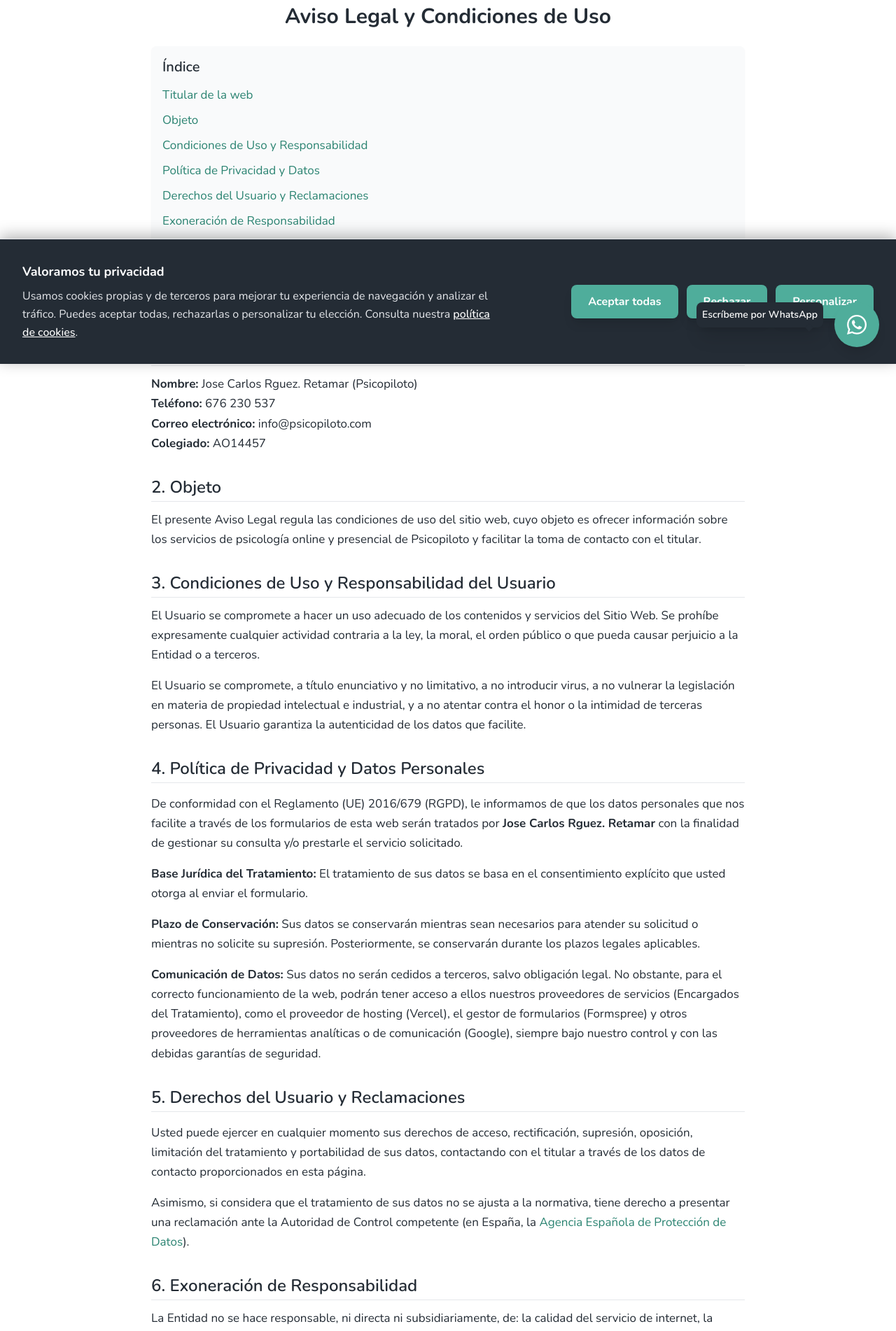
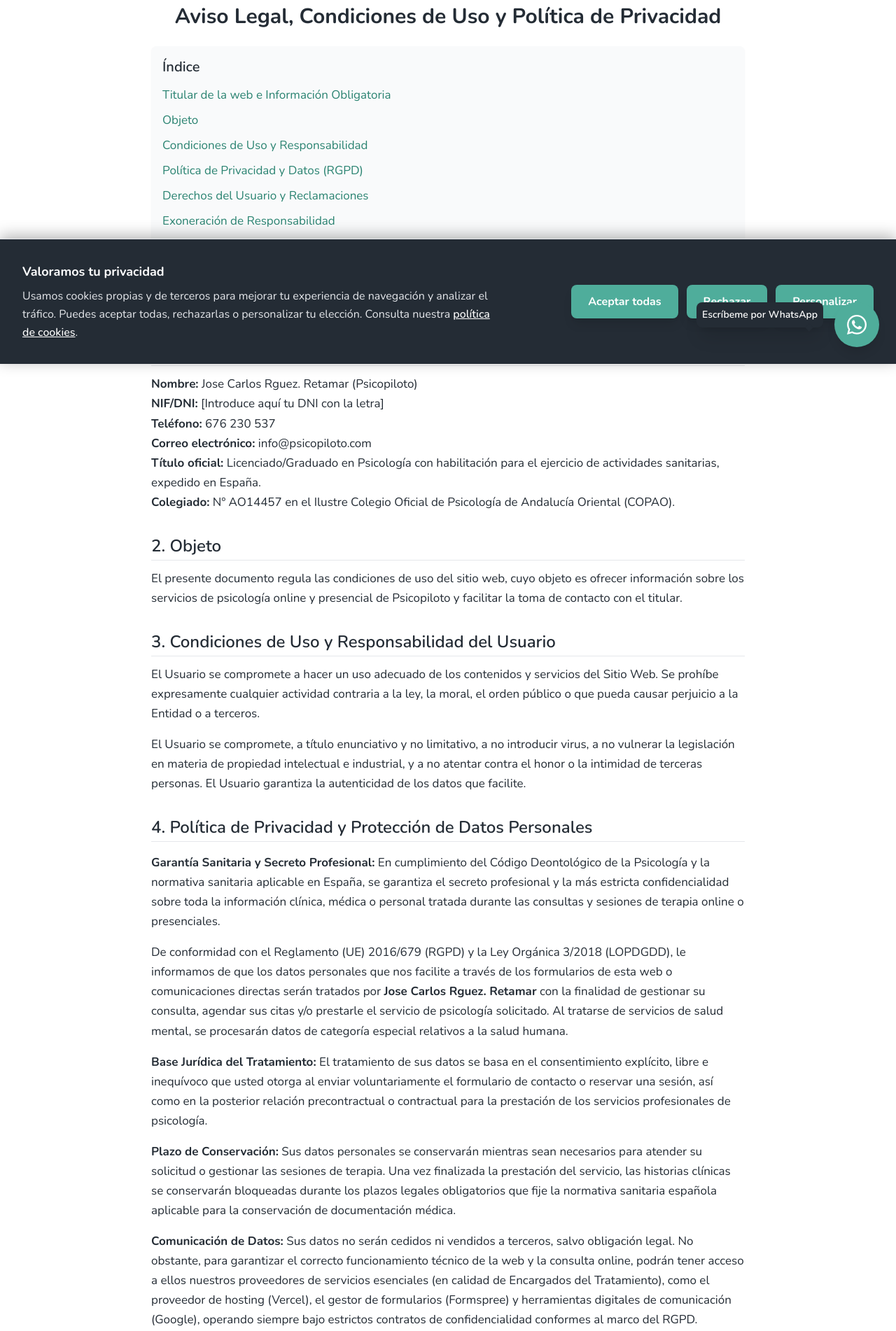
Before and after one commit to psicopiloto/psicopilotopage1, a Next.js app: page /aviso-legal in a window 1280 px wide. Shown: the part 280-2182 px from the top of the page at 70% size. Built offline with nearby package versions, Linux system fonts and the light colour scheme.

Commit message:
Update aviso-legal.js

```diff
--- a/pages/aviso-legal.js
+++ b/pages/aviso-legal.js
@@ -7,11 +7,10 @@ import Image from "next/image";
 
 export default function AvisoLegal() {
   const secciones = [
-    { id: "titular", label: "Titular de la web" },
+    { id: "titular", label: "Titular de la web e Información Obligatoria" },
     { id: "objeto", label: "Objeto" },
-    // ✨ CAMBIO: Nuevas secciones añadidas al índice
     { id: "condiciones", label: "Condiciones de Uso y Responsabilidad" },
-    { id: "proteccion-datos", label: "Política de Privacidad y Datos" },
+    { id: "proteccion-datos", label: "Política de Privacidad y Datos (RGPD)" },
     { id: "derechos", label: "Derechos del Usuario y Reclamaciones" },
     { id: "exoneracion", label: "Exoneración de Responsabilidad" },
     { id: "propiedad", label: "Propiedad Intelectual" },
@@ -22,8 +21,8 @@ export default function AvisoLegal() {
   return (
     <div className="min-h-screen flex flex-col">
       <NextSeo
-        title="Aviso Legal y Política de Privacidad | Psicopiloto"
-        description="Aviso Legal y Política de Privacidad de Psicopiloto. Información sobre las condiciones de uso, derechos de usuario y protección de datos."
+        title="Aviso Legal, Condiciones de Uso y Política de Privacidad | Psicopiloto"
+        description="Aviso Legal, Condiciones de Uso y Política de Privacidad de Psicopiloto. Información sobre protección de datos sanitarios, derechos y términos de uso."
         canonical="https://psicopiloto.com/aviso-legal"
         additionalMetaTags={[
           { name: "author", content: "Jose Carlos Rguez. Retamar" },
@@ -43,7 +42,7 @@ export default function AvisoLegal() {
             />
           </div>
 
-          <h1 className="text-3xl font-bold mb-6 text-center">Aviso Legal y Condiciones de Uso</h1>
+          <h1 className="text-3xl font-bold mb-6 text-center">Aviso Legal, Condiciones de Uso y Política de Privacidad</h1>
 
           <nav className="mb-8 bg-gray-50 p-4 rounded-lg shadow-sm">
             <h2 className="text-xl font-semibold mb-3">Índice</h2>
@@ -60,12 +59,14 @@ export default function AvisoLegal() {
 
           {/* 1. Titular de la web */}
           <section id="titular" className="mb-8">
-            <h2 className="text-2xl font-semibold mb-3 border-b pb-1">1. Titular de la web</h2>
+            <h2 className="text-2xl font-semibold mb-3 border-b pb-1">1. Titular de la web e Información Obligatoria</h2>
             <p className="space-y-1">
               <strong>Nombre:</strong> Jose Carlos Rguez. Retamar (Psicopiloto) <br />
+              <strong>NIF/DNI:</strong> [Introduce aquí tu DNI con la letra] <br />
               <strong>Teléfono:</strong> 676 230 537 <br />
               <strong>Correo electrónico:</strong> info@psicopiloto.com <br />
-              <strong>Colegiado:</strong> AO14457
+              <strong>Título oficial:</strong> Licenciado/Graduado en Psicología con habilitación para el ejercicio de actividades sanitarias, expedido en España. <br />
+              <strong>Colegiado:</strong> Nº AO14457 en el Ilustre Colegio Oficial de Psicología de Andalucía Oriental (COPAO).
             </p>
           </section>
 
@@ -73,11 +74,11 @@ export default function AvisoLegal() {
           <section id="objeto" className="mb-8">
             <h2 className="text-2xl font-semibold mb-3 border-b pb-1">2. Objeto</h2>
             <p>
-              El presente Aviso Legal regula las condiciones de uso del sitio web, cuyo objeto es ofrecer información sobre los servicios de psicología online y presencial de Psicopiloto y facilitar la toma de contacto con el titular.
+              El presente documento regula las condiciones de uso del sitio web, cuyo objeto es ofrecer información sobre los servicios de psicología online y presencial de Psicopiloto y facilitar la toma de contacto con el titular.
             </p>
           </section>
 
-          {/* 3. Condiciones de Uso y Responsabilidad del Usuario (NUEVA SECCIÓN) */}
+          {/* 3. Condiciones de Uso y Responsabilidad del Usuario */}
           <section id="condiciones" className="mb-8">
             <h2 className="text-2xl font-semibold mb-3 border-b pb-1">3. Condiciones de Uso y Responsabilidad del Usuario</h2>
             <p className="space-y-3">
@@ -90,18 +91,21 @@ export default function AvisoLegal() {
 
           {/* 4. Política de Privacidad y Datos (RGPD) */}
           <section id="proteccion-datos" className="mb-8 space-y-4">
-            <h2 className="text-2xl font-semibold mb-3 border-b pb-1">4. Política de Privacidad y Datos Personales</h2>
+            <h2 className="text-2xl font-semibold mb-3 border-b pb-1">4. Política de Privacidad y Protección de Datos Personales</h2>
             <p>
-              De conformidad con el Reglamento (UE) 2016/679 (RGPD), le informamos de que los datos personales que nos facilite a través de los formularios de esta web serán tratados por <strong>Jose Carlos Rguez. Retamar</strong> con la finalidad de gestionar su consulta y/o prestarle el servicio solicitado.
+              <strong>Garantía Sanitaria y Secreto Profesional:</strong> En cumplimiento del Código Deontológico de la Psicología y la normativa sanitaria aplicable en España, se garantiza el secreto profesional y la más estricta confidencialidad sobre toda la información clínica, médica o personal tratada durante las consultas y sesiones de terapia online o presenciales.
             </p>
             <p>
-              <strong>Base Jurídica del Tratamiento:</strong> El tratamiento de sus datos se basa en el consentimiento explícito que usted otorga al enviar el formulario.
+              De conformidad con el Reglamento (UE) 2016/679 (RGPD) y la Ley Orgánica 3/2018 (LOPDGDD), le informamos de que los datos personales que nos facilite a través de los formularios de esta web o comunicaciones directas serán tratados por <strong>Jose Carlos Rguez. Retamar</strong> con la finalidad de gestionar su consulta, agendar sus citas y/o prestarle el servicio de psicología solicitado. Al tratarse de servicios de salud mental, se procesarán datos de categoría especial relativos a la salud humana.
             </p>
             <p>
-              <strong>Plazo de Conservación:</strong> Sus datos se conservarán mientras sean necesarios para atender su solicitud o mientras no solicite su supresión. Posteriormente, se conservarán durante los plazos legales aplicables.
+              <strong>Base Jurídica del Tratamiento:</strong> El tratamiento de sus datos se basa en el consentimiento explícito, libre e inequívoco que usted otorga al enviar voluntariamente el formulario de contacto o reservar una sesión, así como en la posterior relación precontractual o contractual para la prestación de los servicios profesionales de psicología.
             </p>
             <p>
-              <strong>Comunicación de Datos:</strong> Sus datos no serán cedidos a terceros, salvo obligación legal. No obstante, para el correcto funcionamiento de la web, podrán tener acceso a ellos nuestros proveedores de servicios (Encargados del Tratamiento), como el proveedor de hosting (Vercel), el gestor de formularios (Formspree) y otros proveedores de herramientas analíticas o de comunicación (Google), siempre bajo nuestro control y con las debidas garantías de seguridad.
+              <strong>Plazo de Conservación:</strong> Sus datos personales se conservarán mientras sean necesarios para atender su solicitud o gestionar las sesiones de terapia. Una vez finalizada la prestación del servicio, las historias clínicas se conservarán bloqueadas durante los plazos legales obligatorios que fije la normativa sanitaria española aplicable para la conservación de documentación médica.
+            </p>
+            <p>
+              <strong>Comunicación de Datos:</strong> Sus datos no serán cedidos ni vendidos a terceros, salvo obligación legal. No obstante, para garantizar el correcto funcionamiento técnico de la web y la consulta online, podrán tener acceso a ellos nuestros proveedores de servicios esenciales (en calidad de Encargados del Tratamiento), como el proveedor de hosting (Vercel), el gestor de formularios (Formspree) y herramientas digitales de comunicación (Google), operando siempre bajo estrictos contratos de confidencialidad conformes al marco del RGPD.
             </p>
           </section>
 
@@ -109,14 +113,14 @@ export default function AvisoLegal() {
           <section id="derechos" className="mb-8 space-y-4">
             <h2 className="text-2xl font-semibold mb-3 border-b pb-1">5. Derechos del Usuario y Reclamaciones</h2>
             <p>
-              Usted puede ejercer en cualquier momento sus derechos de acceso, rectificación, supresión, oposición, limitación del tratamiento y portabilidad de sus datos, contactando con el titular a través de los datos de contacto proporcionados en esta página.
+              Usted puede ejercer en cualquier momento sus derechos de acceso, rectificación, supresión (derecho al olvido), oposición, limitación del tratamiento y portabilidad de sus datos personales, contactando con el titular a través de una solicitud por escrito adjuntando copia de su documento de identidad a la dirección de correo electrónico: <a href="mailto:info@psicopiloto.com" className="text-psicopiloto-green-600 hover:underline">info@psicopiloto.com</a>.
             </p>
             <p>
-              Asimismo, si considera que el tratamiento de sus datos no se ajusta a la normativa, tiene derecho a presentar una reclamación ante la Autoridad de Control competente (en España, la <a href="https://www.aepd.es/" target="_blank" rel="noopener noreferrer" className="text-psicopiloto-green-600 hover:underline">Agencia Española de Protección de Datos</a>).
+              Asimismo, si considera que el tratamiento de sus datos personales infringe la normativa de protección de datos, tiene pleno derecho a presentar una reclamación formal ante la Autoridad de Control competente (en España, la <a href="https://www.aepd.es/" target="_blank" rel="noopener noreferrer" className="text-psicopiloto-green-600 hover:underline">Agencia Española de Protección de Datos - AEPD</a>).
             </p>
           </section>
 
-          {/* 6. Exoneración de Responsabilidad (NUEVA SECCIÓN) */}
+          {/* 6. Exoneración de Responsabilidad */}
           <section id="exoneracion" className="mb-8">
             <h2 className="text-2xl font-semibold mb-3 border-b pb-1">6. Exoneración de Responsabilidad</h2>
             <p>
@@ -131,7 +135,7 @@ export default function AvisoLegal() {
           <section id="propiedad" className="mb-8">
             <h2 className="text-2xl font-semibold mb-3 border-b pb-1">7. Propiedad Intelectual</h2>
             <p>
-              Todos los contenidos, textos, imágenes, logotipos y elementos de esta web son propiedad de Psicopiloto o de terceros que han autorizado su uso. Queda prohibida su reproducción, distribución, comunicación pública (incluyendo su modalidad de puesta a disposición) y transformación total o parcial sin autorización expresa.
+              Todos los contenidos, textos, imágenes, logotipos y elementos de esta web son propiedad de Psicopiloto o de terceros que han autorizado su uso. Queda prohibida su reproducción, distribution, comunicación pública (incluyendo su modalidad de puesta a disposición) y transformación total o parcial sin autorización expresa.
             </p>
           </section>
 
@@ -143,17 +147,16 @@ export default function AvisoLegal() {
             </p>
           </section>
 
-          {/* 9. Fuero y Legislación Aplicable (NUEVA SECCIÓN) */}
+          {/* 9. Fuero y Legislación Aplicable */}
           <section id="fuero" className="mb-8">
             <h2 className="text-2xl font-semibold mb-3 border-b pb-1">9. Fuero y Legislación Aplicable</h2>
             <p>
-              El presente Aviso Legal se rige por la legislación española vigente. Para cualquier controversia que pudiera derivarse de la utilización del Sitio Web o de los servicios ofrecidos, las partes se someten a la jurisdicción y competencia de los tribunales de la ciudad de <strong>Granada</strong>, siempre que ello fuese legalmente posible. En caso contrario, se aplicará el fuero legal correspondiente.
+              El presente texto unificado se rige por la legislación española vigente. Para cualquier controversia que pudiera derivarse de la utilización del Sitio Web o de los servicios ofrecidos, las partes se someten a la jurisdicción y competencia de los tribunales de la ciudad de <strong>Granada</strong>, siempre que ello fuese legalmente posible. En caso contrario, se aplicará el fuero legal correspondiente.
             </p>
           </section>
 
-
           <p className="mt-6 text-sm text-gray-500">
-            Última actualización: octubre 2025.
+            Última actualización: Mayo de 2026.
           </p>
         </section>
       </main>
```
